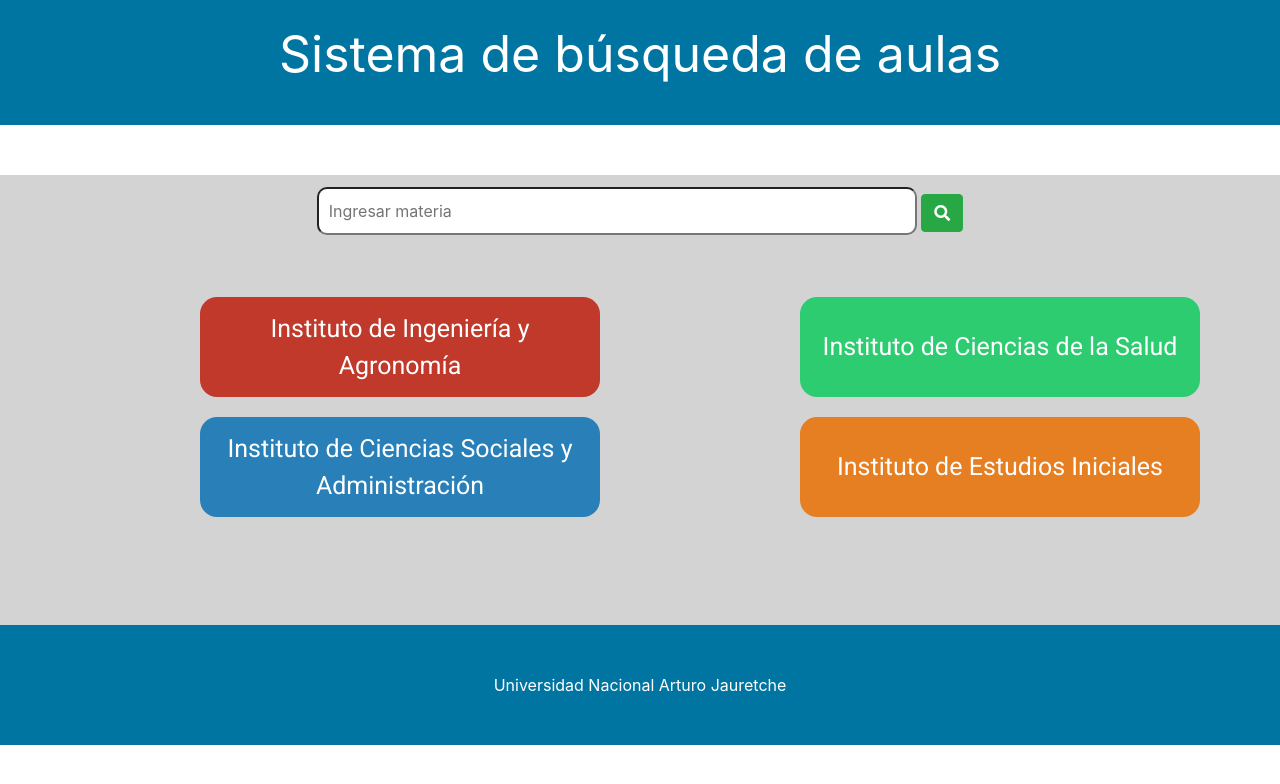
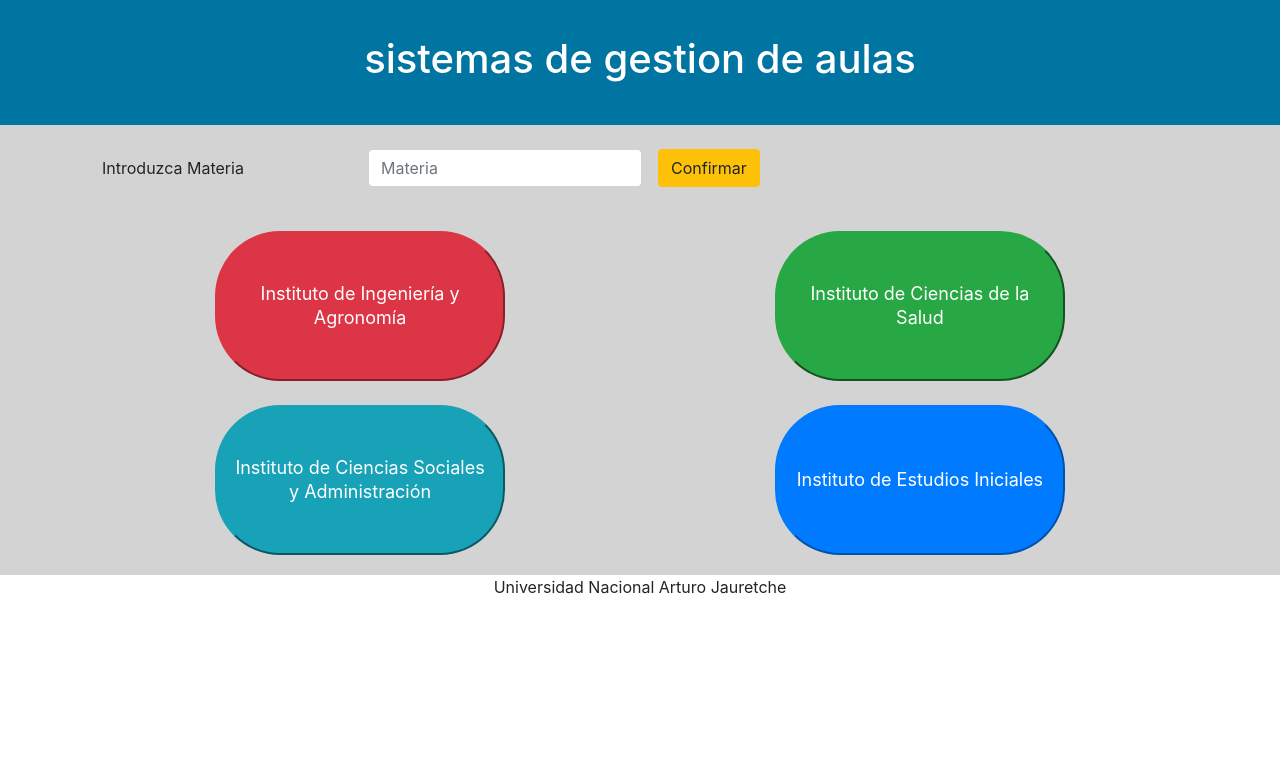
Before and after one commit to AguadaAlex/Puaj-Laravel, a PHP site: page /puaj/institutos in a window 1280 px wide. Shown: the top 784 px of the page. Run offline with PHP 8.4, Linux system fonts and the light colour scheme; some libraries are stand-ins or nearby versions.

Commit message:
comenzando ventana responsive

```diff
--- a/vista/contenidos/institutos.php
+++ b/vista/contenidos/institutos.php
@@ -1,25 +1,67 @@
-<div class="searcher">
+<div class="container text-center">
 
-	<input type="search" placeholder= "Ingresar materia" class="">
-	<!--<input type="submit" value="Buscar">-->
-	<button class="btn btn-success"><i class="fas fa-search"></i></button>
+	<br>
+		<form class="form-inline ">
+
+  			<div class="form-group mb-2 ">
+    			<label for="staticEmail2" class="sr-only">Email</label>
+    			<input type="text" readonly class="form-control-plaintext" id="staticEmail2" value="Introduzca Materia">
+  			</div>
+  			<div class="form-group mx-md-3 mb-2">
+    			<label for="inputPassword2" class="sr-only">Password</label>
+    			<input type="password" class="form-control" id="inputPassword2" placeholder="Materia">
+  			</div>
+  			<button type="submit" class="btn btn-warning btn-circle mb-2">Confirmar</button>
+
+		</form>
+
+	<br>
+	<div class="table-responsive">
+	<table class="table table-borderless">
+
+  		<tbody>
+    	<tr>
+
+      <td><button id="" class="btn-danger btn-circle btn-lg" >Instituto de Ingeniería y Agronomía</button></td>
+      <td></td>
+      <td><button id="" class="btn-success btn-circle btn-lg">Instituto de Ciencias de la Salud</button></td>
+    </tr>
+
+    <tr>
+
+      <td><button id="" class="btn-info btn-circle btn-lg form-submit">Instituto de Ciencias Sociales y Administración</button></td>
+	  <td></td>
+	  <td><button id="" class="btn-primary btn-circle btn-lg form-submit">Instituto de Estudios Iniciales</button></td>
+    </tr>
+  </tbody>
+</table>
 </div>
-<div class="botones_institutos">
+
+
+<!--
+<div class="col-sm-6"><button id="" class="btn-danger btn-lg btn-block form-submit" >Instituto de Ingeniería y Agronomía</button></div>
+  <div class="col-sm-6"><button id="" class="btn-success btn-lg form-submit">Instituto de Ciencias de la Salud</button></div>
+  <br>
+  <div class="col-sm-6"><button id="" class="btn-info btn-lg form-submit">Instituto de Ciencias Sociales y Administración</button></div>
+  <div class="col-sm-6"><button id="" class="btn-primary btn-lg form-submit">Instituto de Estudios Iniciales</button></div>
+--><!--
+<button type="button" class="btn btn-pr<button id="iniciales" class="btn-primary btn form-submit">Instituto de Estudios Iniciales</button>imary">Primary</button>
 	<form action="institutos">
-		<!-- Cambiar action="institutos" por "carreras" cuando este terminado --->
-		<button id="ingenieria" class="btn-primary btn form-submit" >Instituto de Ingeniería y Agronomía</button>
+
+		<button id="" class="btn-danger btn form-submit" >Instituto de Ingeniería y Agronomía</button>
 	</form>
 	<form action="">
-		<button id="salud" class="btn-primary btn form-submit">Instituto de Ciencias de la Salud</button>
+	<button type="button" class="btn btn-primary">Primary</button>
+		<button id="" class="btn-success btn form-submit">Instituto de Ciencias de la Salud</button>
 	</form>
 	<form action="">
-		<button id="sociales" class="btn-primary btn form-submit">Instituto de Ciencias Sociales y Administración</button>
+		<button id="" class="btn-info btn form-submit">Instituto de Ciencias Sociales y Administración</button>
 	</form>
 	<form action="">
 		<button id="iniciales" class="btn-primary btn form-submit">Instituto de Estudios Iniciales</button>
 	</form>
 
-	<!--<input class="ingenieria "type="submit" value="Instituto de Ingeniería y Agronomía" >
+	<input class="ingenieria "type="submit" value="Instituto de Ingeniería y Agronomía" >
 	<input type="submit" value="Instituto de Ciencias Sociales y Administración">
 	<input type="submit" value="Instituto de Ciencias de la Salud">
 	<input type="submit" value="Instituto de Estudios Iniciales">-->
--- a/vista/css/estilo.css
+++ b/vista/css/estilo.css
@@ -2,7 +2,7 @@
 
 	margin: 0px;
 }
-
+.cabeza{}
 .cabecera{
 	background-color: #0075A2;
 	border:1px;
@@ -126,32 +126,3 @@ input[type="iniciales"]{
 	width: 400px;
 	height: 100px;
 }
-
-#ingenieria{
-	background-color: #c0392b;
-	border-radius: 17px;
-	font-size: 25px;
-	border:none;
-	font-family: 'Roboto', sans-serif;
-}
-#salud{
-	background-color: #2ecc71;
-	border-radius: 17px;
-	font-size: 25px;
-	border: none;
-	font-family: 'Roboto', sans-serif;
-}
-#sociales{
-	background-color:#2980b9;
-	border-radius: 17px;
-	font-size: 25px;
-	border: none;
-	font-family: 'Roboto', sans-serif;
-}
-#iniciales{
-	background-color: #e67e22;
-	border-radius: 17px;
-	border: none;
-	font-size: 25px;
-	font-family: 'Roboto', sans-serif;
-}
--- /dev/null
+++ b/vista/css/estilos.css
@@ -0,0 +1,25 @@
+.encabezado{
+    background-color: #0075A2;
+	border:1px;
+	height: 125px;
+	max-height: 100%;
+	color: white;
+	display: flex;
+	justify-content: center;
+	align-items: center;
+
+}
+.wrapper{
+	background-color: lightgrey;
+	width: 100%;
+	height: 450px;
+
+}
+.btn-circle.btn-lg {
+    width: 290px;
+    height: 150px;
+    padding: 10px 16px;
+    font-size: 18px;
+    line-height: 1.33;
+    border-radius: 65px;
+  }
--- a/vista/modulos/cabecera.php
+++ b/vista/modulos/cabecera.php
@@ -1,3 +1,5 @@
-<header class="cabecera">
-		<p>Sistema de búsqueda de aulas</p>
+<header class="cabeza">
+
+	<h1>sistemas de gestion de aulas</h1>
+
 </header>
--- a/vista/modulos/head.php
+++ b/vista/modulos/head.php
@@ -1,8 +1,11 @@
 <meta charset="UTF-8">
 	<title>buscador_unaj</title>
-	<link rel="stylesheet" type="text/css" href="vista/css/estilo.css">
-	<link rel="stylesheet" href="css/bootstrap.min.css">
-	<link	rel="stylesheet"	type="text/css"	href="vista/css/estilo.css" media="screen	and	(max-device-width:	480px)"	/>
+
+	<link rel="stylesheet" href="https://stackpath.bootstrapcdn.com/bootstrap/4.3.1/css/bootstrap.min.css" integrity="sha384-ggOyR0iXCbMQv3Xipma34MD+dH/1fQ784/j6cY/iJTQUOhcWr7x9JvoRxT2MZw1T" crossorigin="anonymous">
+
+	<!--<link rel="stylesheet" href="css/bootstrap.min.css">-->
+
+	<link	rel="stylesheet"	type="text/css"	href="vista/css/estilos.css">
 	<link href="https://fonts.googleapis.com/css?family=Anton" rel="stylesheet">
 	<link href="https://fonts.googleapis.com/css?family=Roboto" rel="stylesheet">
 	<link rel="stylesheet" href="https://use.fontawesome.com/releases/v5.8.2/css/all.css" integrity="sha384-oS3vJWv+0UjzBfQzYUhtDYW+Pj2yciDJxpsK1OYPAYjqT085Qq/1cq5FLXAZQ7Ay" crossorigin="anonymous">
--- a/vista/modulos/pie.php
+++ b/vista/modulos/pie.php
@@ -1,5 +1,4 @@
-<div class="pie">
-		<footer>
+
+		<footer >
 			<p>Universidad Nacional Arturo Jauretche</p>
 		</footer>
-</div>
--- a/vista/plantilla.php
+++ b/vista/plantilla.php
@@ -4,7 +4,7 @@
 	<?php include "vista/modulos/head.php"; ?>
 </head>
 <body>
-	<div class="caja">
+
 	<?php
 		require_once "controlador/vistaControlador.php";
 
@@ -28,12 +28,16 @@
 	?>
 
 	<!-- Cabecera -->
-	<?php include "vista/modulos/cabecera.php"; ?>
+	<section class="encabezado text-center">
+		<div class="container">
 
+			<?php include "vista/modulos/cabecera.php"; ?>
+		</div>
+	</section>
 	<!-- Contenido de la página, dentro de la section wrapper --->
-	<section class="wrapper">
-
-	<?php
+	<section class="wrapper ">
+		<div class="container ">
+				<?php
 		/*
 			Se supone que la plantilla debe tener secciones como la
 			barra superior y los botones ya colocados, y aca, en el contenido
@@ -43,12 +47,14 @@
 		require_once $vistaR;
 		endif;
 	?>
-
+	</div>
 	</section>
-
+	<section class="pie">
+		<div class="container text-center">
 	<!-- Pie de página --->
-	<?php include "vista/modulos/pie.php"; ?>
+			<?php include "vista/modulos/pie.php"; ?>
 
 	</div>
+	</section>
 </body>
 </html>
```
